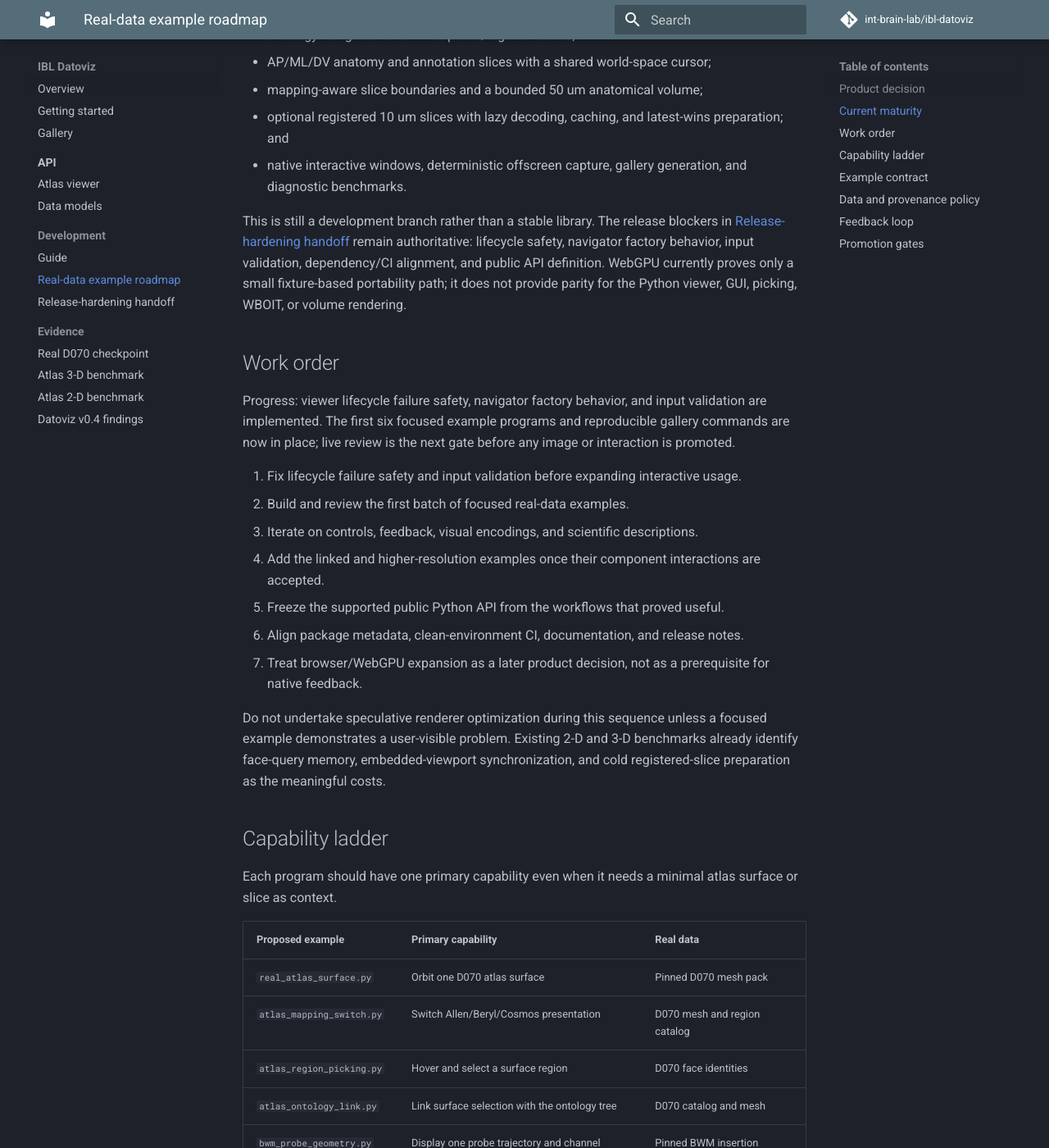
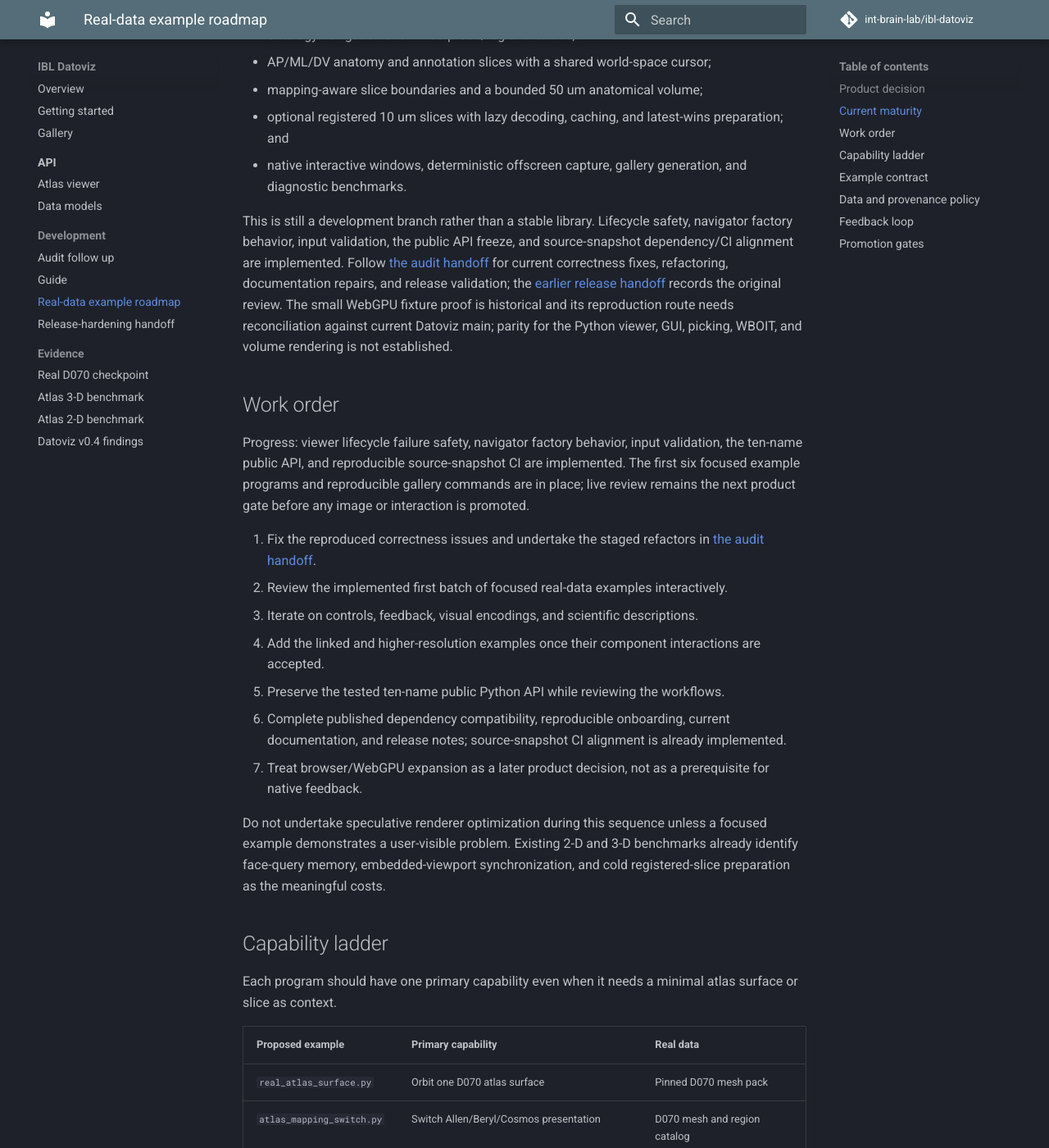
Before and after one commit to int-brain-lab/ibl-datoviz, an MkDocs documentation site: the page built from docs/REAL_DATA_EXAMPLE_ROADMAP.md, in a window 1280 px wide and 1400 px high, scrolled down 780 px. Shown: the whole window at 82% size. Built offline with MkDocs 1.6.1 and Material for MkDocs 9.7.7, drawn with Linux system fonts in a browser that asks for light colours; comment, search, counter and statistics services are not loaded.

Commit message:
docs: record audit follow-up and staged refactoring handoff

```diff
--- a/docs/REAL_DATA_EXAMPLE_ROADMAP.md
+++ b/docs/REAL_DATA_EXAMPLE_ROADMAP.md
@@ -31,24 +31,18 @@ The strongest implemented path is the native linked atlas workflow:
 - native interactive windows, deterministic offscreen capture, gallery generation, and diagnostic
   benchmarks.
 
-This is still a development branch rather than a stable library. The release blockers in
-[Release-hardening handoff](RELEASE_HARDENING_HANDOFF.md) remain authoritative: lifecycle safety,
-navigator factory behavior, input validation, dependency/CI alignment, and public API definition.
-WebGPU currently proves only a small fixture-based portability path; it does not provide parity for
-the Python viewer, GUI, picking, WBOIT, or volume rendering.
+This is still a development branch rather than a stable library. Lifecycle safety, navigator factory behavior, input validation, the public API freeze, and source-snapshot dependency/CI alignment are implemented. Follow [the audit handoff](NEXT_STEPS.md) for current correctness fixes, refactoring, documentation repairs, and release validation; the [earlier release handoff](RELEASE_HARDENING_HANDOFF.md) records the original review. The small WebGPU fixture proof is historical and its reproduction route needs reconciliation against current Datoviz main; parity for the Python viewer, GUI, picking, WBOIT, and volume rendering is not established.
 
 ## Work order
 
-Progress: viewer lifecycle failure safety, navigator factory behavior, and input validation are
-implemented. The first six focused example programs and reproducible gallery commands are now in
-place; live review is the next gate before any image or interaction is promoted.
+Progress: viewer lifecycle failure safety, navigator factory behavior, input validation, the ten-name public API, and reproducible source-snapshot CI are implemented. The first six focused example programs and reproducible gallery commands are in place; live review remains the next product gate before any image or interaction is promoted.
 
-1. Fix lifecycle failure safety and input validation before expanding interactive usage.
-2. Build and review the first batch of focused real-data examples.
+1. Fix the reproduced correctness issues and undertake the staged refactors in [the audit handoff](NEXT_STEPS.md).
+2. Review the implemented first batch of focused real-data examples interactively.
 3. Iterate on controls, feedback, visual encodings, and scientific descriptions.
 4. Add the linked and higher-resolution examples once their component interactions are accepted.
-5. Freeze the supported public Python API from the workflows that proved useful.
-6. Align package metadata, clean-environment CI, documentation, and release notes.
+5. Preserve the tested ten-name public Python API while reviewing the workflows.
+6. Complete published dependency compatibility, reproducible onboarding, current documentation, and release notes; source-snapshot CI alignment is already implemented.
 7. Treat browser/WebGPU expansion as a later product decision, not as a prerequisite for native
    feedback.
 
--- a/mkdocs.yml
+++ b/mkdocs.yml
@@ -56,6 +56,7 @@ nav:
       - Atlas viewer: api/viewer.md
       - Data models: api/data-models.md
   - Development:
+      - Audit follow up: NEXT_STEPS.md
       - Guide: development.md
       - Real-data example roadmap: REAL_DATA_EXAMPLE_ROADMAP.md
       - Release-hardening handoff: RELEASE_HARDENING_HANDOFF.md
```
Also changed, not shown: docs/NEXT_STEPS.md (added, +112 -0 lines), docs/RELEASE_HARDENING_HANDOFF.md (+2 -0 lines), docs/development.md (+1 -3 lines).
